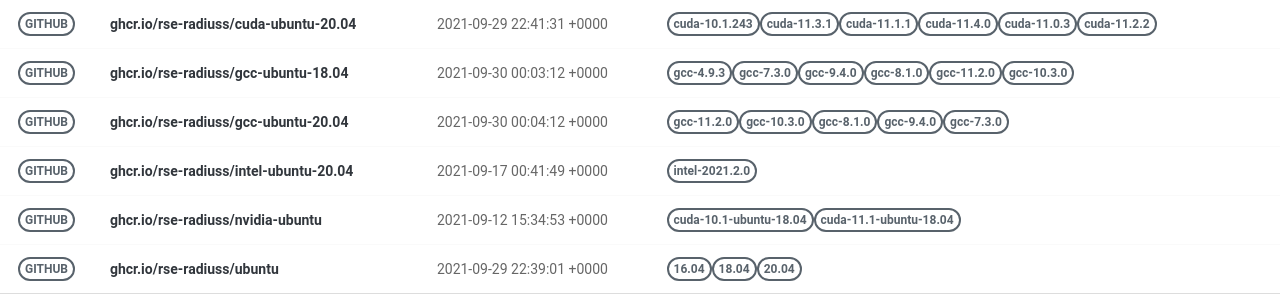
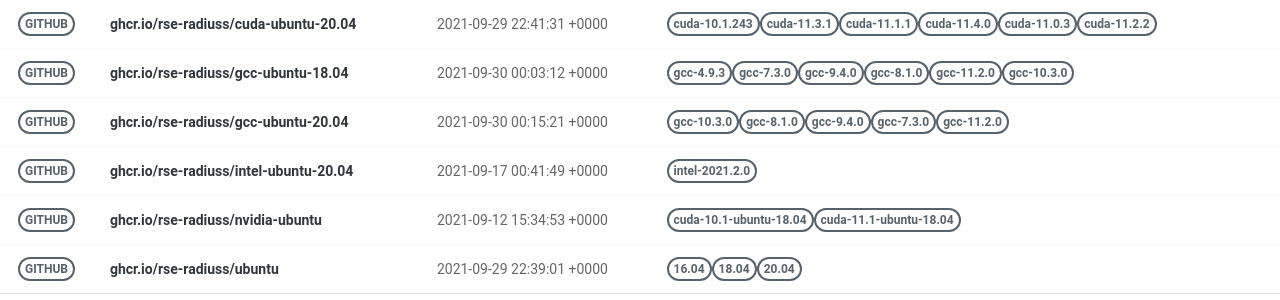
Before and after one commit to rse-ops/docker-images, a Jekyll site: the page built from pages/index.md, in a window 1280 px wide. Shown: the part 228-528 px from the top of the page. Built offline with Jekyll 4.4.1, drawn with Linux system fonts in a browser that asks for light colours; nearby versions of some CDN libraries.

Commit message:
Automated push to update library 2021-09-30

```diff
--- a/_library/ghcr.io-rse-radiuss-gcc-ubuntu-20.04.md
+++ b/_library/ghcr.io-rse-radiuss-gcc-ubuntu-20.04.md
@@ -1,14 +1,11 @@
 ---
 layout: container
 name: ghcr.io/rse-radiuss/gcc-ubuntu-20.04
-updated_at: 2021-09-30 00:04:12.862134
+updated_at: 2021-09-30 00:15:21.805027
 
 
 container_url: https://github.com/orgs/rse-radiuss/packages/container/package/gcc-ubuntu-20.04
 versions:
- - tag: gcc-11.2.0
-   dockerfile: https://github.com/rse-radiuss/docker-images/blob/main/ubuntu/gcc/Dockerfile
-   manifest: https://crane.ggcr.dev/manifest/ghcr.io/rse-radiuss/gcc-ubuntu-20.04:gcc-11.2.0
  - tag: gcc-10.3.0
    dockerfile: https://github.com/rse-radiuss/docker-images/blob/main/ubuntu/gcc/Dockerfile
    manifest: https://crane.ggcr.dev/manifest/ghcr.io/rse-radiuss/gcc-ubuntu-20.04:gcc-10.3.0
```
Also changed, not shown: other parts of _library/ghcr.io-rse-radiuss-gcc-ubuntu-20.04.md (+3 -0 lines).
